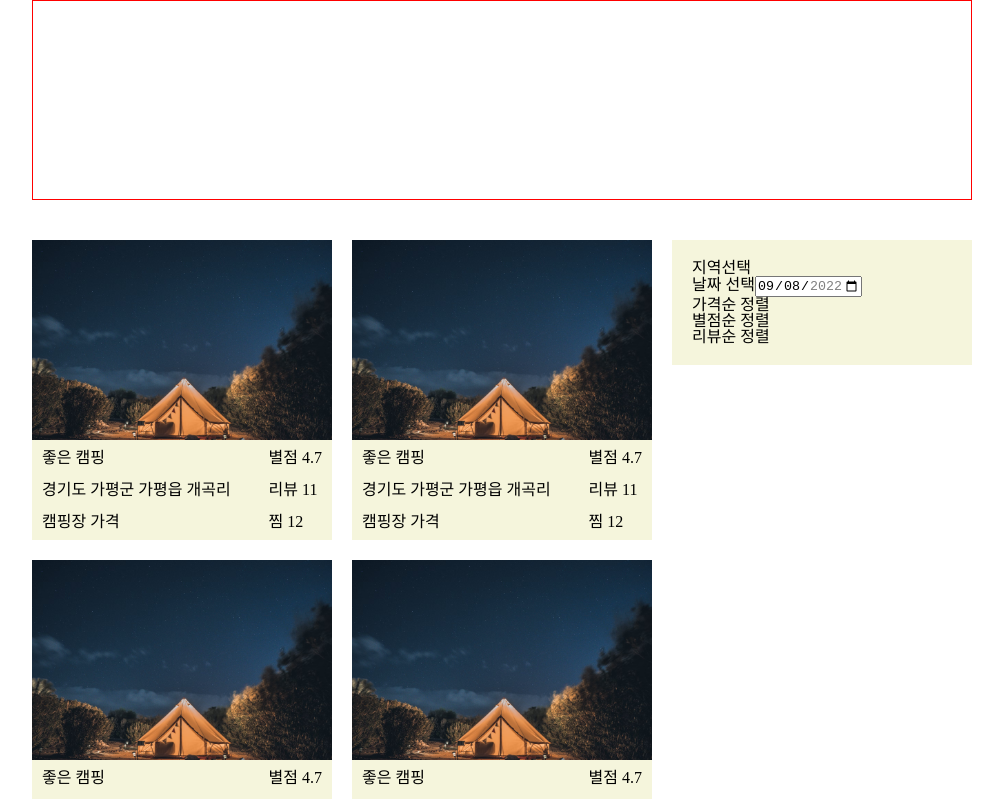
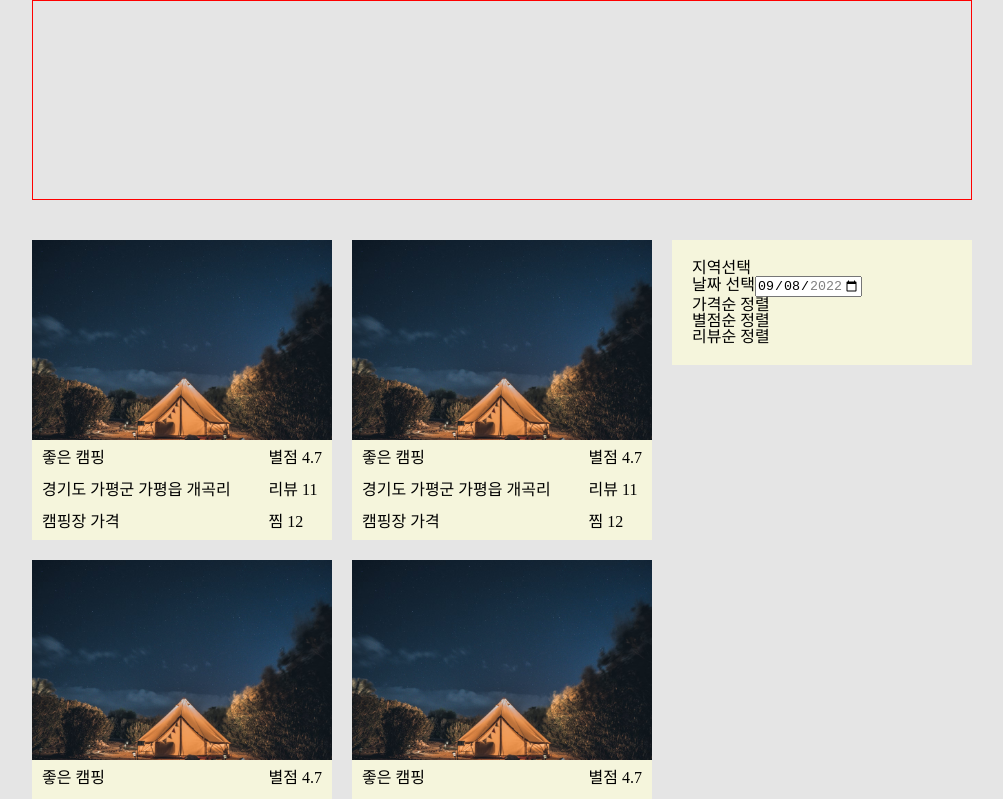
Before and after one commit to codestates-seb/seb39_main_011, a React (Create React App) app in the folder client/: page / in a window 1280 px wide. Shown: the top 799 px of the page, without its empty margins (138-1141 px from the left). Built offline with nearby package versions, Linux system fonts and the light colour scheme.

Commit message:
design: GlobalStyle
body, a css 추가

```diff
--- a/client/src/GlobalStyle.js
+++ b/client/src/GlobalStyle.js
@@ -10,10 +10,14 @@ const GlobalStyle = createGlobalStyle`
     padding: 0;
   }
 
-  /* a {
+  body {
+    background-color: #e5e5e5;
+  }
+
+  a {
     text-decoration: none;
     color: black;
-  } */
+  }
 `;
 
 export default GlobalStyle;
```
